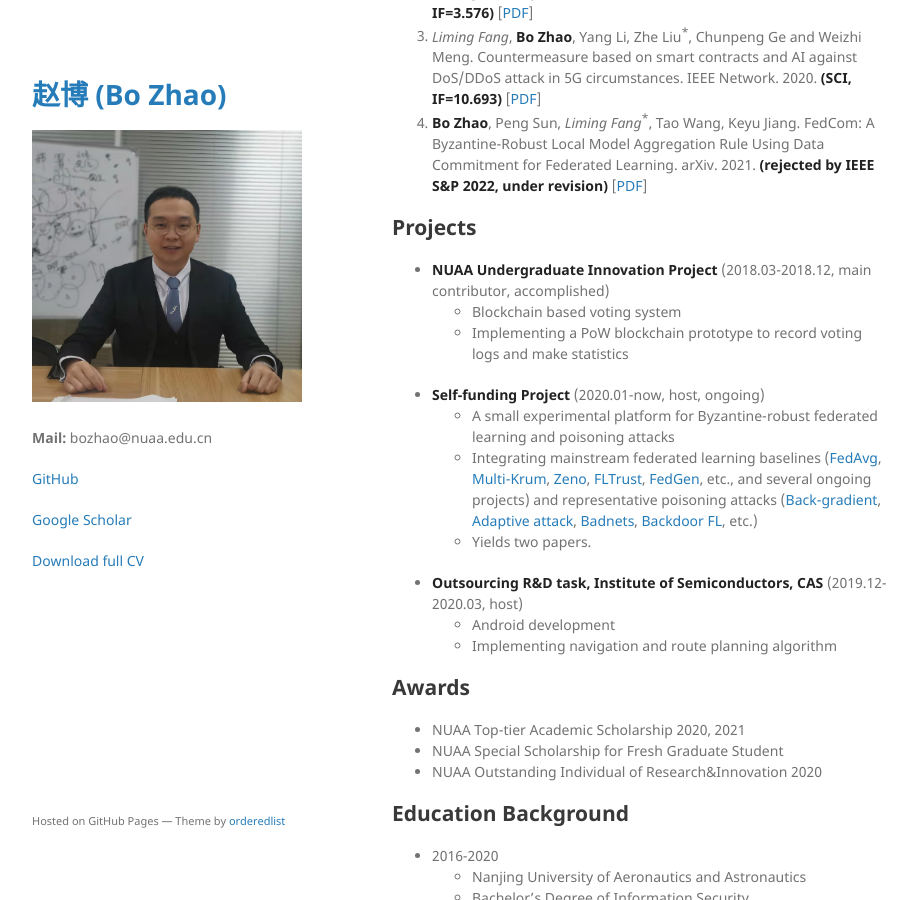
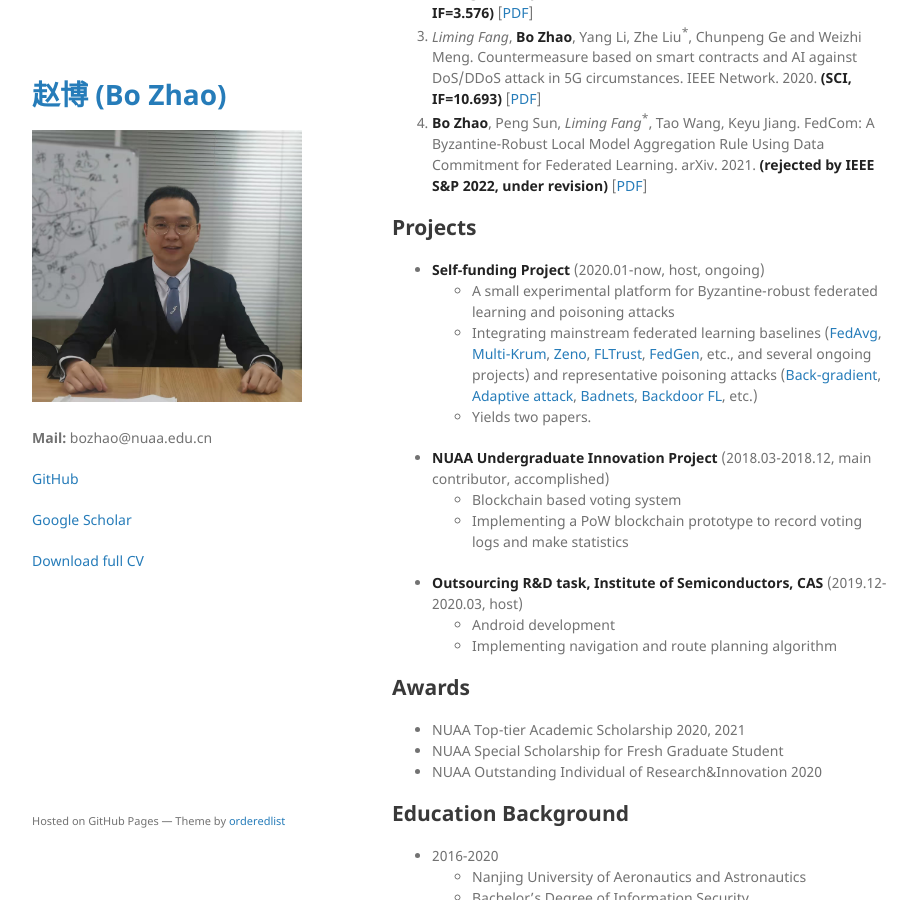
Before and after one commit to BorisZhao/BorisZhao.github.io, a Jekyll site: the page built from index.md, in a window 1280 px wide and 900 px high, scrolled down 669 px. Shown: the whole window, without its empty margins (178-1090 px from the left). Built offline with Jekyll 4.4.1, drawn with Linux system fonts in a browser that asks for light colours; the repository's description, which GitHub fills in, is left out.

```diff
--- a/index.md
+++ b/index.md
@@ -25,13 +25,13 @@ layout: default
 
 ## Projects
 
-- **NUAA Undergraduate Innovation Project** (2018.03-2018.12, main contributor, accomplished)
-  - Blockchain based voting system
-  - Implementing a PoW blockchain prototype to record voting logs and make statistics
 - **Self-funding Project** (2020.01-now, host, ongoing)
   - A small experimental platform for Byzantine-robust federated learning and poisoning attacks
   - Integrating mainstream federated learning baselines ([FedAvg](http://proceedings.mlr.press/v54/mcmahan17a/mcmahan17a.pdf), [Multi-Krum](https://proceedings.neurips.cc/paper/2017/file/f4b9ec30ad9f68f89b29639786cb62ef-Paper.pdf), [Zeno](http://proceedings.mlr.press/v97/xie19b/xie19b.pdf), [FLTrust](https://arxiv.org/pdf/2012.13995.pdf), [FedGen](http://proceedings.mlr.press/v139/zhu21b/zhu21b.pdf), etc., and several ongoing projects) and representative poisoning attacks ([Back-gradient](https://arxiv.org/pdf/1708.08689.pdf), [Adaptive attack](https://www.usenix.org/system/files/sec20summer_fang_prepub.pdf), [Badnets](https://arxiv.org/pdf/1708.06733.pdf?ref=https://githubhelp.com), [Backdoor FL](http://proceedings.mlr.press/v108/bagdasaryan20a/bagdasaryan20a.pdf), etc.)
   - Yields two papers.
+- **NUAA Undergraduate Innovation Project** (2018.03-2018.12, main contributor, accomplished)
+  - Blockchain based voting system
+  - Implementing a PoW blockchain prototype to record voting logs and make statistics
 - **Outsourcing R&D task, Institute of Semiconductors, CAS** (2019.12-2020.03, host)
   - Android development
   - Implementing navigation and route planning algorithm
```
